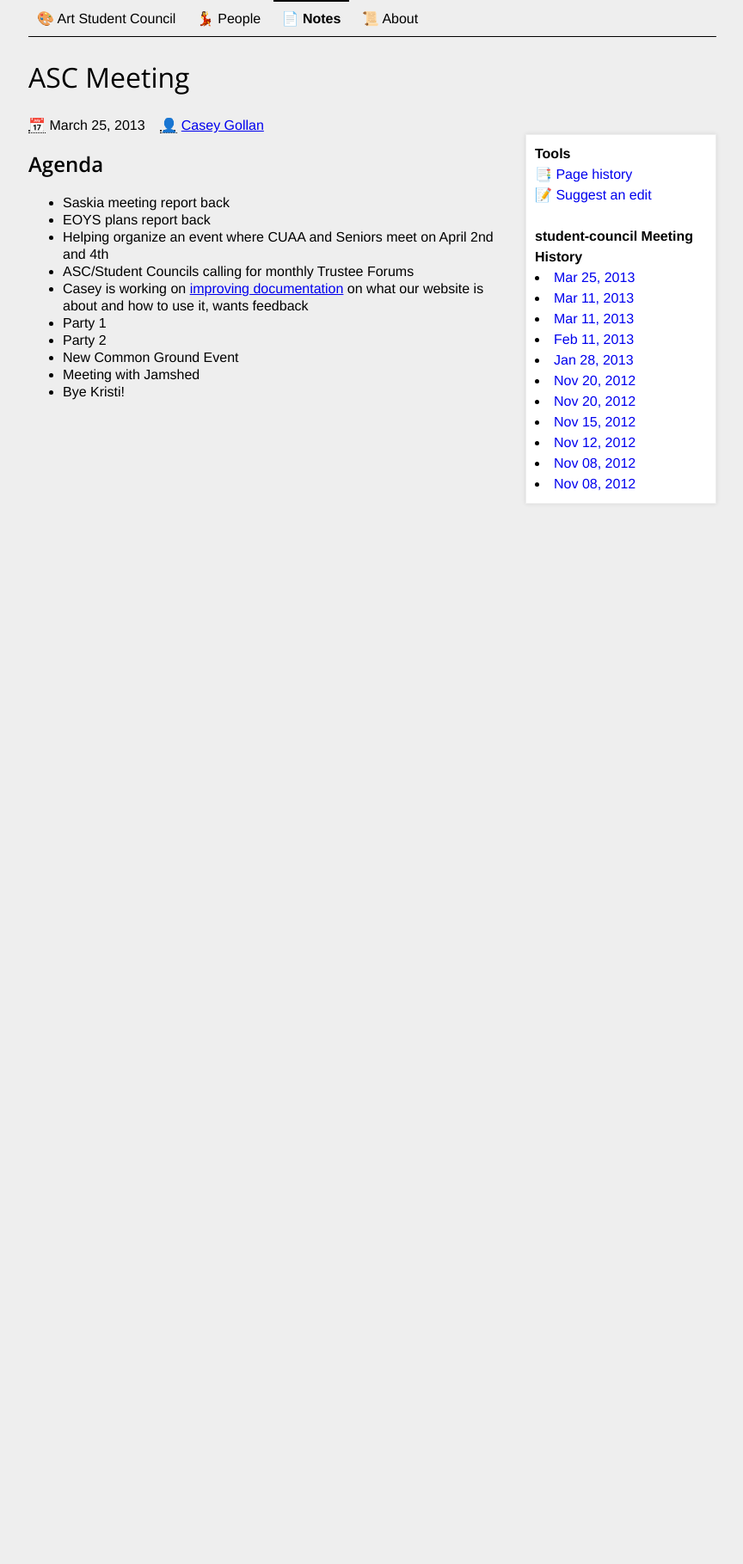
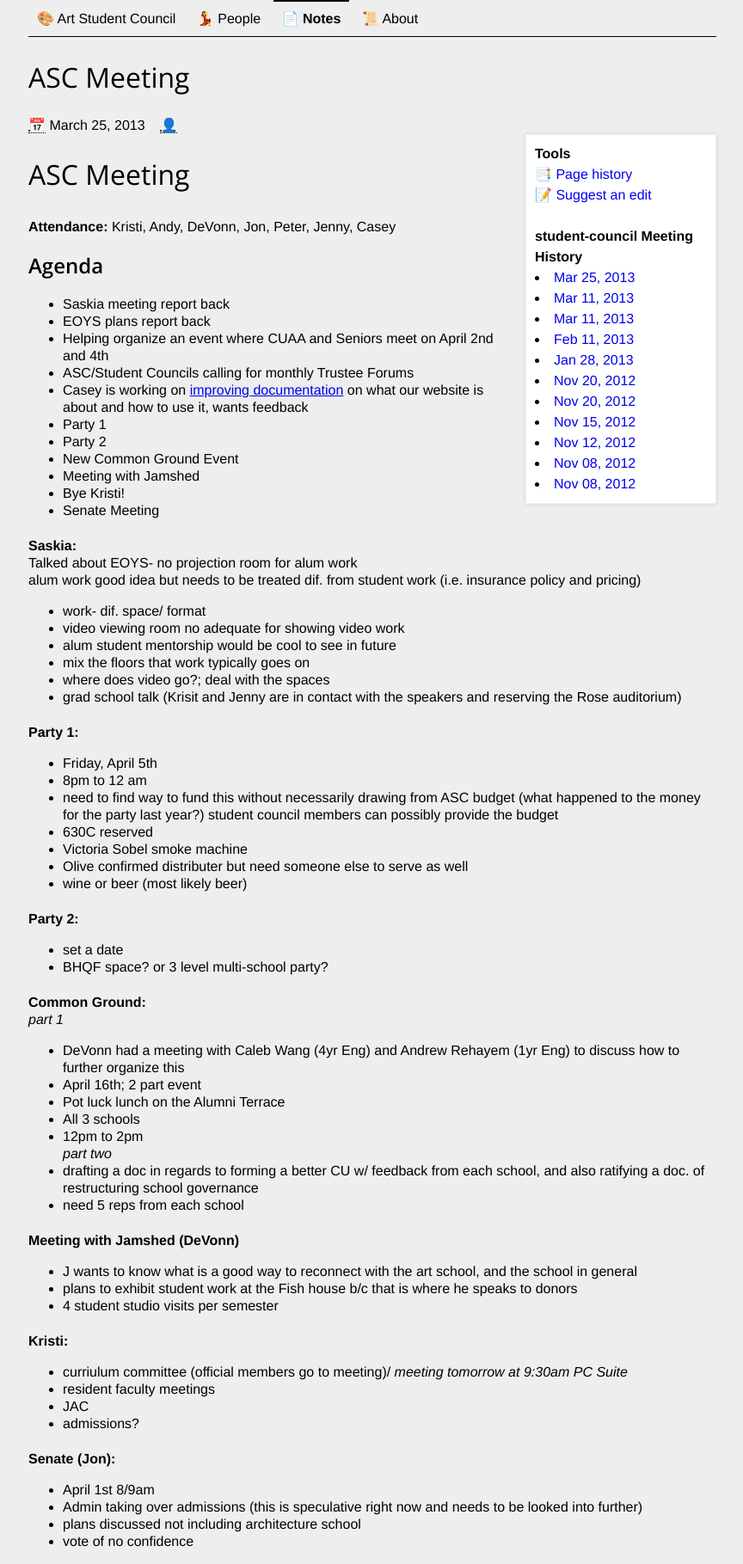
Before and after one commit to CooperASC/cooperasc.github.com, a Jekyll site: the page built from _posts/notes/2013-03-25-asc.md, in a window 1280 px wide. Shown: the whole page at 86% size, without its empty margins (207-1071 px from the left). Built offline with Jekyll 4.4.1, drawn with Linux system fonts in a browser that asks for light colours; before the commit the page ends 900 px from its top, so only the background shows below that.

Commit message:
posted ASC meeting notes to our github

```diff
--- a/_posts/notes/2013-03-25-asc.md
+++ b/_posts/notes/2013-03-25-asc.md
@@ -3,14 +3,18 @@ category: notes
 layout: notes-single
 published: true
 title: ASC Meeting
-notetaker: Casey Gollan
+notetaker: Casey Gollan/ DeVonn Francis
 tags: student-council
 filepath: _posts/notes/2013-03-25-asc.md
 
 ---
 
+#ASC Meeting
+
+**Attendance:**
+Kristi, Andy, DeVonn, Jon, Peter, Jenny, Casey
+
 ## Agenda
-
 - Saskia meeting report back
 - EOYS plans report back
 - Helping organize an event where CUAA and Seniors meet on April 2nd and 4th
@@ -21,3 +25,55 @@ filepath: _posts/notes/2013-03-25-asc.md
 - New Common Ground Event
 - Meeting with Jamshed
 - Bye Kristi!
+- Senate Meeting
+
+**Saskia:**
+Talked about EOYS- no projection room for alum work
+alum work good idea but needs to be treated dif. from student work (i.e. insurance policy and pricing)
+- work- dif. space/ format
+- video viewing room no adequate for showing video work
+- alum student mentorship would be cool to see in future
+- mix the floors that work typically goes on
+- where does video go?; deal with the spaces
+- grad school talk (Krisit and Jenny are in contact with the speakers and reserving the Rose auditorium)
+
+**Party 1:**
+- Friday, April 5th
+- 8pm to 12 am
+- need to find way to fund this without necessarily drawing from ASC budget (what happened to the money for the party last year?) student council members can possibly provide the budget
+- 630C reserved
+- Victoria Sobel smoke machine
+- Olive confirmed distributer but need someone else to serve as well
+- wine or beer (most likely beer)
+
+**Party 2:**
+- set a date
+- BHQF space? or 3 level multi-school party?
+
+**Common Ground:**
+*part 1*
+- DeVonn had a meeting with Caleb Wang (4yr Eng) and Andrew Rehayem (1yr Eng) to discuss how to further organize this
+- April 16th; 2 part event
+- Pot luck lunch on the Alumni Terrace
+- All 3 schools
+- 12pm to 2pm
+*part two*
+- drafting a doc in regards to forming a better CU w/ feedback from each school, and also  ratifying a doc. of restructuring school governance
+- need 5 reps from each school
+
+**Meeting with Jamshed (DeVonn)**
+- J wants to know what is a good way to reconnect with the art school, and the school in general
+- plans to exhibit student work at the Fish house b/c that is where he speaks to donors
+- 4 student studio visits per semester
+
+**Kristi:**
+- curriulum committee (official members go to meeting)/ *meeting tomorrow at 9:30am PC Suite*
+- resident faculty meetings
+- JAC
+- admissions?
+
+**Senate (Jon):**
+- April 1st 8/9am
+- Admin taking over admissions (this is speculative right now and needs to be looked into further)
+- plans discussed not including architecture school
+- vote of no confidence
```
